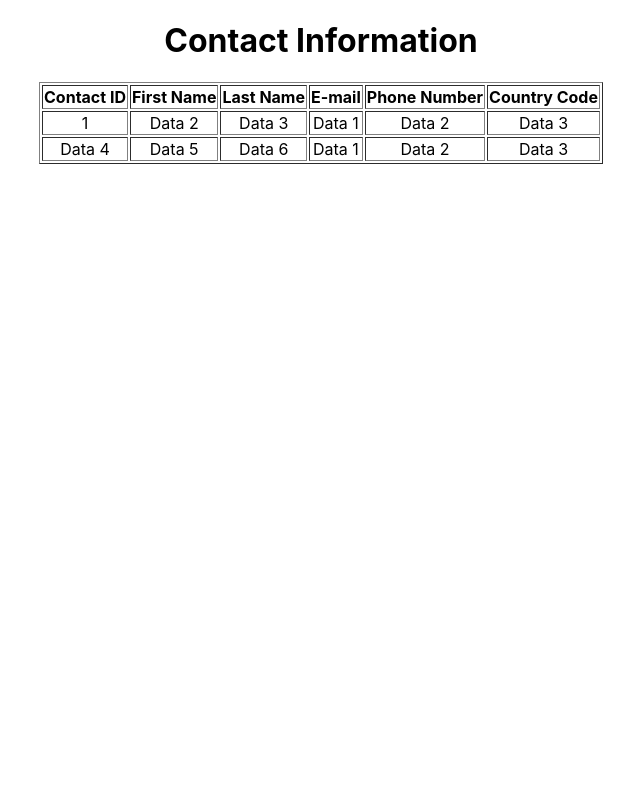
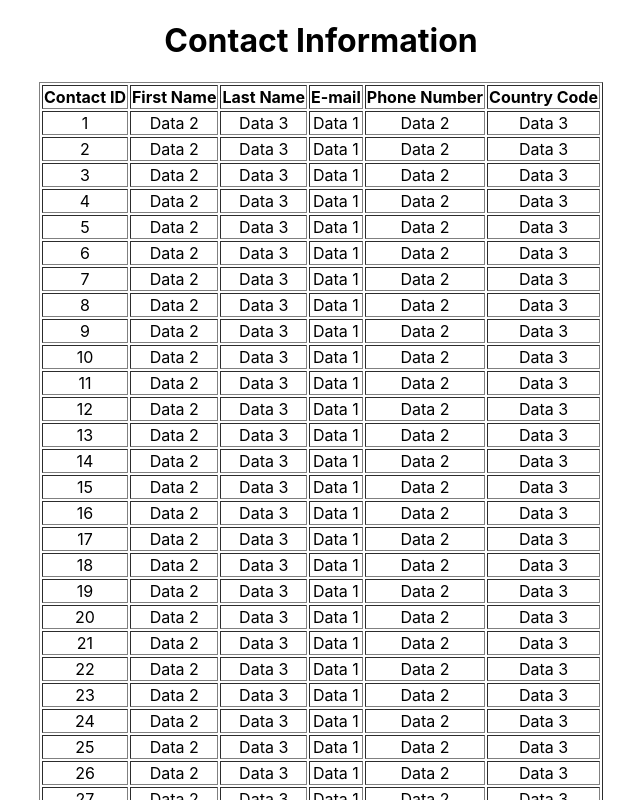
Before and after one commit to JesseGuerrero/CodingAssignment, a React (Create React App) app: page / in a window 1280 px wide. Shown: the top 800 px of the page, without its empty margins (319-959 px from the left). Built offline with nearby package versions, Linux system fonts and the light colour scheme.

Commit message:
Start iteration of contacts object

```diff
--- a/src/components/Table.jsx
+++ b/src/components/Table.jsx
@@ -13,22 +13,16 @@ const Table = () => {
                     <th>Phone Number</th>
                     <th>Country Code</th>
                 </tr>
+                    {contacts.map((contact, index) => (
                         <tr>
-                    <td>{contacts[0].id}</td>
+                            <td>{contact.id}</td>
                             <td>Data 2</td>
                             <td>Data 3</td>
                             <td>Data 1</td>
                             <td>Data 2</td>
                             <td>Data 3</td>
                         </tr>
-                <tr>
-                    <td>Data 4</td>
-                    <td>Data 5</td>
-                    <td>Data 6</td>
-                    <td>Data 1</td>
-                    <td>Data 2</td>
-                    <td>Data 3</td>
-                </tr>
+                    ))}
             </table>
         </div>
     );
```
Lines whose indentation alone changed are shown as unchanged.
